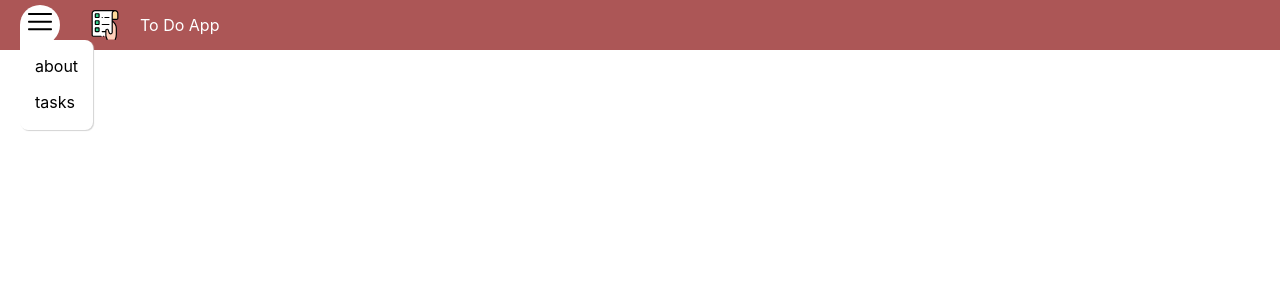
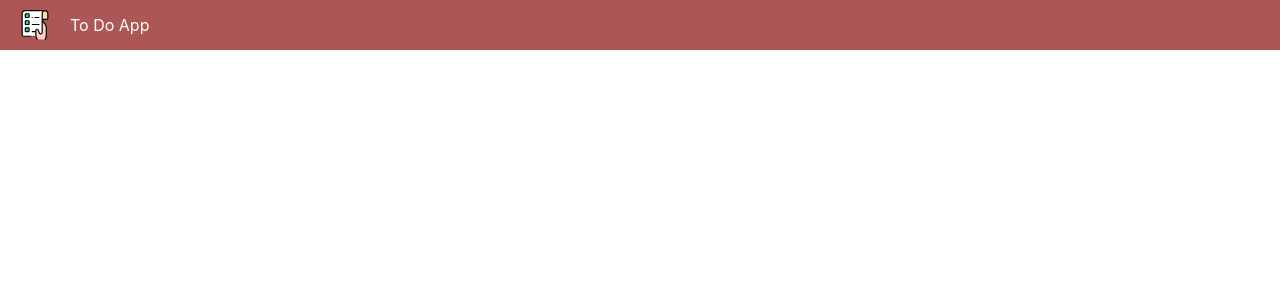
Before and after one commit to AndreeaAVic/national6-vicsai, a React (Create React App) app: page / in a window 1280 px wide. Shown: the top 300 px of the page. Built offline with nearby package versions, Linux system fonts and the light colour scheme.

Commit message:
clean start for 2nd part of React

```diff
--- a/src/components/AppLogo/AppLogo.css
+++ b/src/components/AppLogo/AppLogo.css
@@ -1,5 +1,5 @@
 .app-logo {
     width: 30px;
     height: 30px;
-    margin-left: 90px;
+    margin-left: 20px;
 }
--- a/src/components/Header/Header.jsx
+++ b/src/components/Header/Header.jsx
@@ -1,15 +1,9 @@
 import { AppLogo } from "../AppLogo/AppLogo";
 import "./Header.css";
-import { MenuButton } from "./Menu/MenuButton/MenuButton";
-import { MenuFlyout } from "./Menu/MenuFlyout/MenuFlyout";
 
 export function Header() {
   return (
     <div className="app-header">
-      <div className="app-menu">
-        <MenuButton />
-        <MenuFlyout />
-      </div>
       <AppLogo />
       <p className="app-header__title">To Do App</p>
     </div>
--- a/src/components/Header/Menu/MenuButton/MenuButton.css
+++ /dev/null
@@ -1,18 +0,0 @@
-.app-menu-button {
-    display: flex;
-    align-items: center;
-    width: 30px;
-    height: 40px;
-    justify-content: center;
-    position: absolute;
-    padding: 0 5px;
-    background: white;
-    border-top-right-radius: 20px;
-    border-top-left-radius: 20px;
-    border-bottom-right-radius: 20px;
-}
-
-#menu-button {
-    width: 24px;
-    height: 24px;
-}
--- a/src/components/Header/Menu/MenuButton/MenuButton.jsx
+++ /dev/null
@@ -1,10 +0,0 @@
-import menuSvg from "./menu.svg";
-import "./MenuButton.css";
-
-export function MenuButton() {
-    return (
-        <div className="app-menu-button">
-            <img src={menuSvg} id="menu-button" alt="menu-img" />
-        </div>
-    );
-}
--- a/src/components/Header/Menu/MenuFlyout/MenuFlyout.css
+++ /dev/null
@@ -1,12 +0,0 @@
-.app-menu-flyout {
-    position: absolute;
-    top: 35px;
-    height: 90px;
-    padding: 0 15px;
-    border-top-left-radius: 0px;
-    border-top-right-radius: 8px;
-    border-bottom-right-radius: 8px;
-    border-bottom-left-radius: 8px;
-    background: white;
-    box-shadow: 1px 1px 1px lightgray;
-}
--- a/src/components/Header/Menu/MenuFlyout/MenuFlyout.jsx
+++ /dev/null
@@ -1,10 +0,0 @@
-import "./MenuFlyout.css";
-
-export function MenuFlyout() {
-    return (
-        <div className="app-menu-flyout">
-            <p>about</p>
-            <p>tasks</p>
-        </div>
-    );
-}
```
Also changed, not shown: src/components/Header/Menu/MenuButton/menu.svg (deleted).
